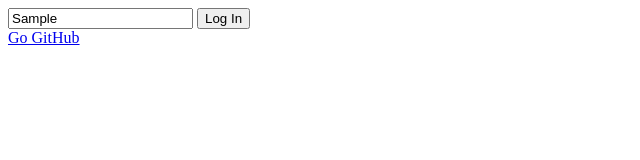
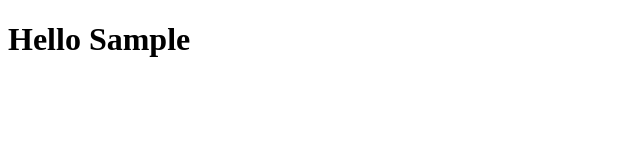
Before and after one commit to jj-2206/learn-JavaScript, a plain HTML site: page Application/index.html in a window 1280 px wide. Both pictures are taken after typing "Sample" into the empty fields and a click on the button "Log In". Shown: the whole page, without its empty margins (0-640 px from the left). Drawn offline with Linux system fonts and the light colour scheme.

Commit message:
fix: Add save username localStorage - classList.remove/.add - localStorage.setItem/.getItem - display: none;

```diff
--- a/Application/app.js
+++ b/Application/app.js
@@ -1,18 +1,39 @@
 const loginForm = document.querySelector('#login-form');
 const loginInput = document.querySelector('#login-form input');
-const link = document.querySelector('a');
+const greeting = document.querySelector('#greeting');
 
-// form을 submit하는 것에 주의! - html확인 form안의 input!
+// string만 포함된 변수는 대문자로 표기하고 string을 저장하고 싶을 때 사용한다.
+const HIDDEN_CLASSNAME = 'hidden';
+const USERNAME_KEY = 'username';
+
+// form을 submit하는 것에 주의! 기본 동작 -> refresh 새로고침
 function onLoginSubmit(event) {
   event.preventDefault();
-  console.log(loginInput.value);
+  loginForm.classList.add(HIDDEN_CLASSNAME);
+  const username = loginInput.value;
+
+  // localStorage(.setItem(key, value), .getItem, .removeItem)
+  localStorage.setItem(USERNAME_KEY, username);
+  paintGreeting(username);
 }
+// addEventListener의 인자로 받는 함수는 브라우저가 자동으로 실행시켜준다.
 loginForm.addEventListener('submit', onLoginSubmit);
 
-// addEventListener에 들어간 함수는 브라우저가 실행시켜주는 함수!
-function handleLinkClick(event) {
-  event.preventDefault();
-  console.log(event);
-  alert('click');
+function paintGreeting(username) {
+  // greeting.innerText = 'Hello ' + username;
+  // string과 변수를 합치는 방법: 백틱으로 감싸서 한 덩어리로 만들기, 변수는 ${}로 감싸기
+  greeting.innerText = `Hello ${username}`;
+  greeting.classList.remove(HIDDEN_CLASSNAME);
 }
-link.addEventListener('click', handleLinkClick);
+
+const savedUsername = localStorage.getItem(USERNAME_KEY);
+if (savedUsername === null) {
+  // form 표시
+  loginForm.classList.remove(HIDDEN_CLASSNAME);
+  // addEventListener의 인자로 받는 함수는 브라우저가 자동으로 실행시켜준다.
+  loginForm.addEventListener('submit', onLoginSubmit);
+} else {
+  // greeting 표시
+  paintGreeting(savedUsername);
+}
+console.log(savedUsername);
--- a/Application/index.html
+++ b/Application/index.html
@@ -9,10 +9,10 @@
     <title>Application</title>
   </head>
   <body>
-    <form id="login-form">
+    <form id="login-form" class="hidden">
       <input required maxlength="15" type="text" placeholder="what is your name?" />
       <button>Log In</button>
     </form>
-    <a href="https://github.com/jj-2206">Go GitHub</a>
+    <h1 id="greeting" class="hidden"></h1>
   </body>
 </html>
--- a/Application/style.css
+++ b/Application/style.css
@@ -0,0 +1,3 @@
+.hidden {
+  display: none;
+}
```
